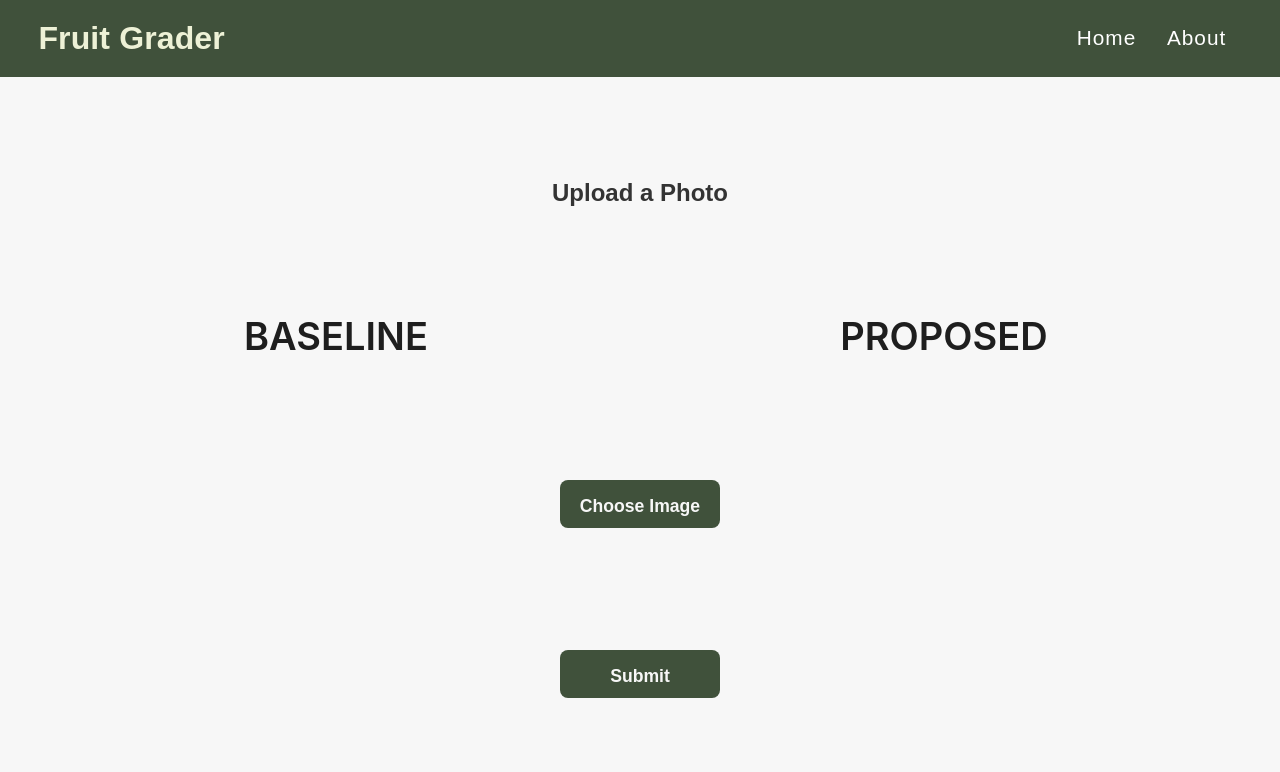
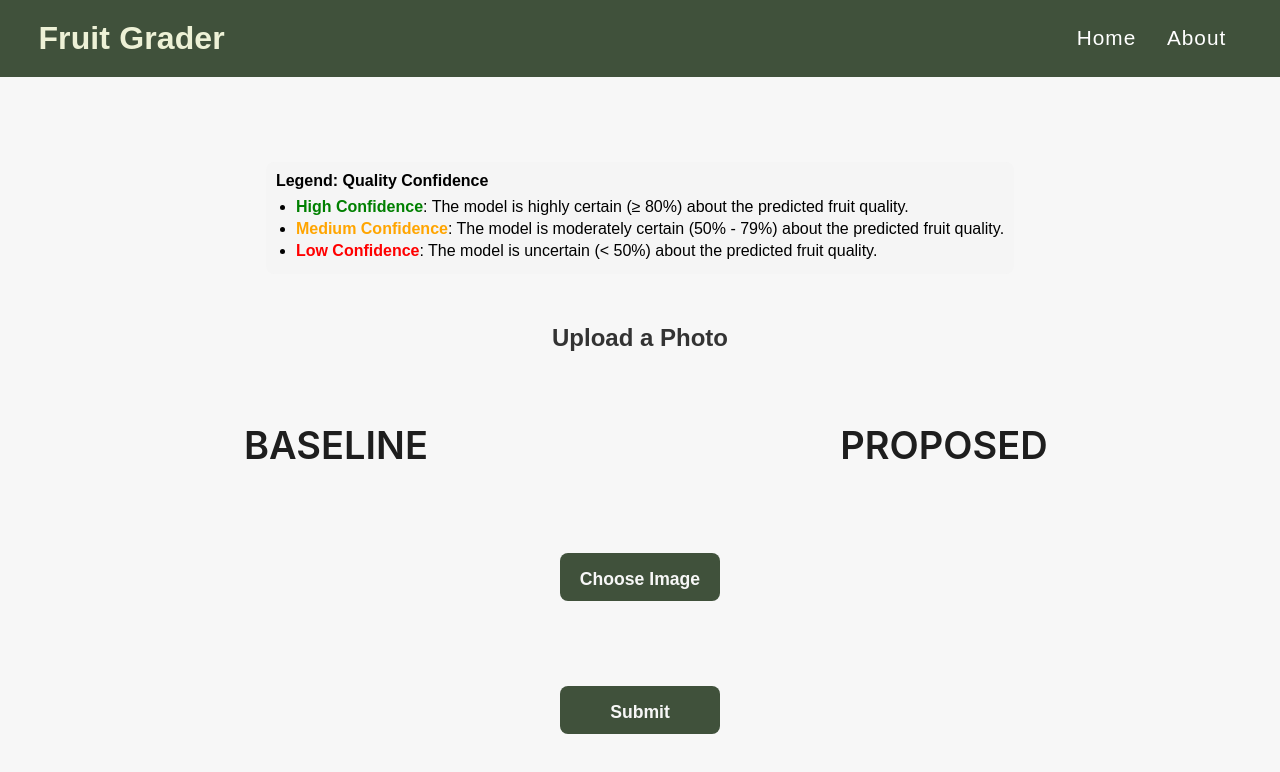
Before and after one commit to Hannya4k/fruit-grader, a React (Vite) app: page /upload in a window 1280 px wide. Shown: the top 772 px of the page. Built offline with nearby package versions, Linux system fonts and the light colour scheme.

Commit message:
added legends

```diff
--- a/src/pages/UploadPage.tsx
+++ b/src/pages/UploadPage.tsx
@@ -70,6 +70,20 @@ const UploadPage = () => {
 
   return (
     <div className={`${styles.upload} ${styles.fadeIn}`}>
+      <div className={styles.legend}>
+        <h4>Legend: Quality Confidence</h4>
+        <ul>
+        <li>
+          <span style={{ color: "green", fontWeight: "bold" }}>High Confidence</span>: The model is highly certain (≥ 80%) about the predicted fruit quality.
+        </li>
+        <li>
+          <span style={{ color: "orange", fontWeight: "bold" }}>Medium Confidence</span>: The model is moderately certain (50% - 79%) about the predicted fruit quality.
+        </li>
+        <li>
+          <span style={{ color: "red", fontWeight: "bold" }}>Low Confidence</span>: The model is uncertain (&lt; 50%) about the predicted fruit quality.
+        </li>
+        </ul>
+      </div>
       <div className={styles.title}>Upload a Photo</div>
 
       <Row gutter={16} style={{ width: "100%" }}>
@@ -95,7 +109,16 @@ const UploadPage = () => {
                       2
                     )}%`}</p>
                     <p>{`Quality: ${result.freshness}`}</p>
-                    <p>{`Quality Confidence: ${(result.freshness_score * 100).toFixed(2)}%`}</p>
+                    <p
+                      style={{
+                        color:
+                          result.freshness_score >= 0.8
+                            ? "green"
+                            : result.freshness_score >= 0.5
+                            ? "orange"
+                            : "red",
+                      }}
+                    >{`Quality Confidence: ${(result.freshness_score * 100).toFixed(2)}%`}</p>
                   </div>
                   // <div key={index} className={styles.resultItem}>
                   //   <p>{`Label: ${result.yolo_label}`}</p>
@@ -145,7 +168,16 @@ const UploadPage = () => {
                       2
                     )}%`}</p>
                     <p>{`Quality: ${result.freshness}`}</p>
-                    <p>{`Quality Confidence: ${(result.freshness_score * 100).toFixed(2)}%`}</p>
+                    <p
+                      style={{
+                        color:
+                          result.freshness_score >= 0.8
+                            ? "green"
+                            : result.freshness_score >= 0.5
+                            ? "orange"
+                            : "red",
+                      }}
+                    >{`Quality Confidence: ${(result.freshness_score * 100).toFixed(2)}%`}</p>
                   </div>
                   // <div key={index} className={styles.resultItem}>
                   //   <p>{`Label: ${result.yolo_label}`}</p>
--- a/src/styles/pages/upload.module.scss
+++ b/src/styles/pages/upload.module.scss
@@ -76,3 +76,19 @@
         }
     }
 }
+
+.legend {
+    margin-top: 20px;
+    padding: 10px;
+    background: #f5f5f5;
+    border-radius: 8px;
+    h4 {
+      margin-bottom: 8px;
+    }
+    ul {
+      padding-left: 20px;
+      li {
+        margin-bottom: 4px;
+      }
+    }
+  }
```
